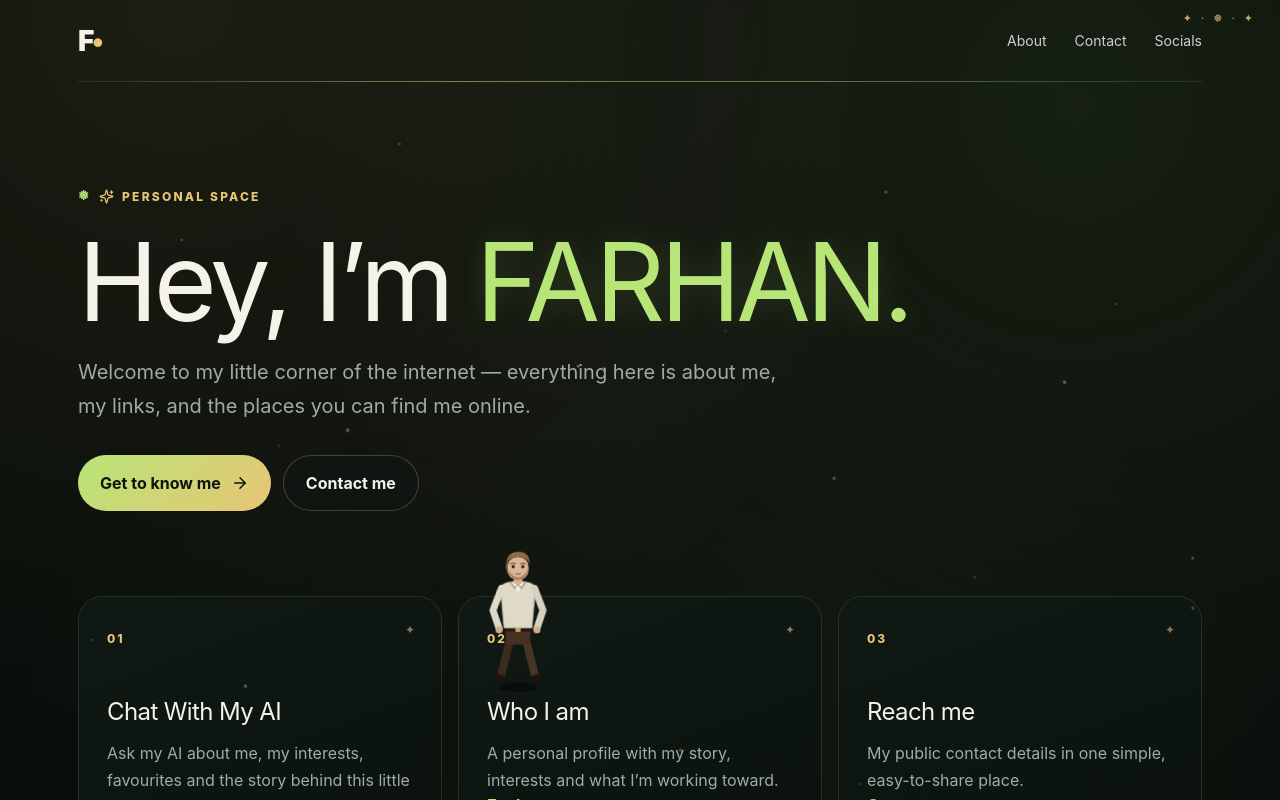
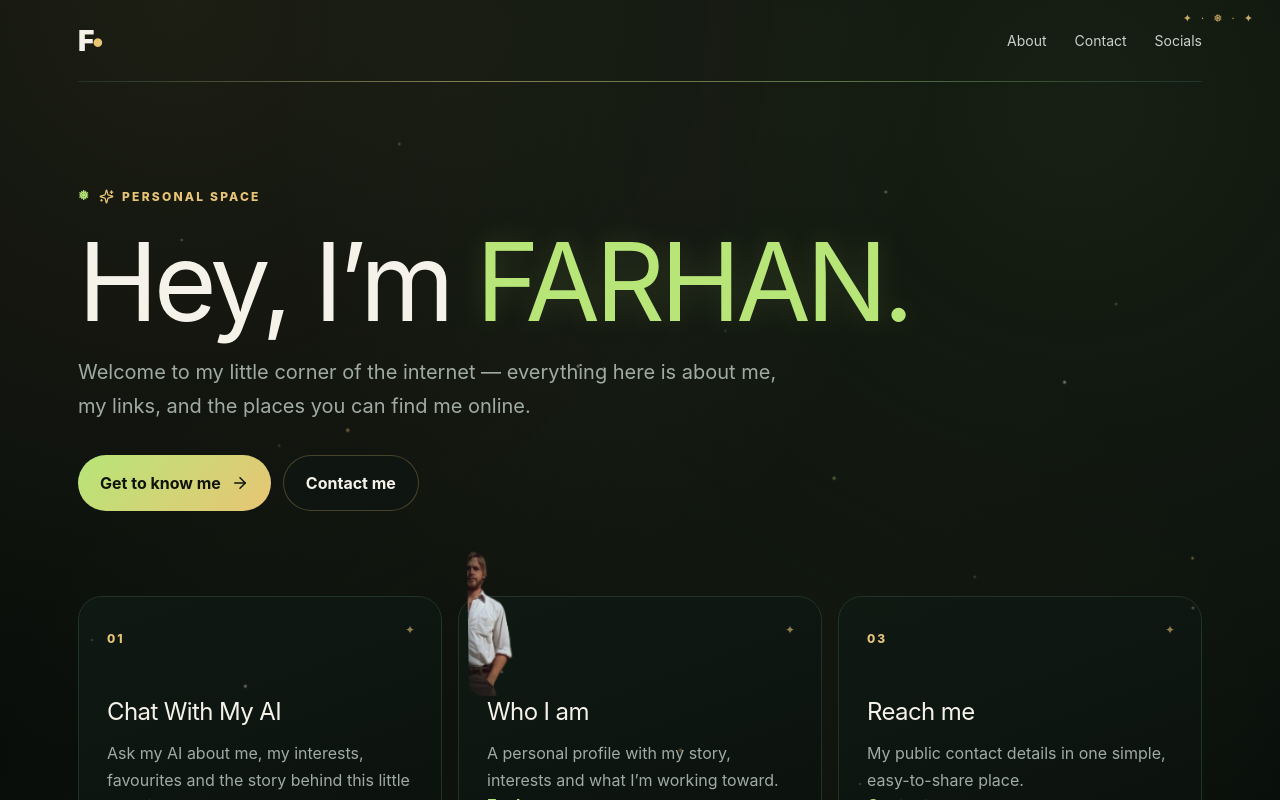
Before and after one commit to farhantalukdar288-cloud/wtfarhan, a Next.js app: page / in a window 1280 px wide. Shown: the top 800 px of the page. Built offline with nearby package versions, Linux system fonts and the light colour scheme.

Commit message:
Update NotebookWalker.tsx

```diff
--- a/components/NotebookWalker.tsx
+++ b/components/NotebookWalker.tsx
@@ -1,5 +1,7 @@
 import React, { useEffect, useRef, useState } from 'react';
 import { useRouter } from 'next/router';
+
+const CHARACTER_IMAGE_SRC = '/notebook-character.png';
 
 const QUIET_LINES = [
   'Take your time.',
@@ -32,7 +34,7 @@ export default function NotebookWalker() {
   const router = useRouter();
   const containerRef = useRef<HTMLDivElement | null>(null);
 
-  const [pos, setPos] = useState({ x: 24, y: 120 });
+  const [pos, setPos] = useState({ x: 24, y: 150 });
   const [facing, setFacing] = useState<'left' | 'right'>('right');
   const [isWalking, setIsWalking] = useState(true);
   const [isNoticingVisitor, setIsNoticingVisitor] = useState(false);
@@ -44,15 +46,15 @@ export default function NotebookWalker() {
     const pickNextSpot = () => {
       if (typeof window === 'undefined') return;
 
-      const charW = 84;
+      const charW = 104;
       const charH = 148;
-      const pad = 18;
+      const pad = 16;
       const maxX = Math.max(pad, window.innerWidth - charW - pad);
-      const maxY = Math.max(pad + 60, window.innerHeight - charH - pad);
+      const maxY = Math.max(pad + 64, window.innerHeight - charH - pad);
 
       const targetX = Math.floor(pad + Math.random() * (maxX - pad));
       const targetY = Math.floor(
-        pad + 60 + Math.random() * (maxY - (pad + 60))
+        pad + 64 + Math.random() * (maxY - (pad + 64))
       );
 
       setPos((prev) => {
@@ -62,13 +64,13 @@ export default function NotebookWalker() {
       setIsWalking(true);
       setIsNoticingVisitor(false);
 
-      const walkDuration = 2800 + Math.random() * 2400;
+      const walkDuration = 3000 + Math.random() * 2400;
       moveTimer = setTimeout(() => {
         setIsWalking(false);
         const noticeChance = Math.random() < 0.45;
         setIsNoticingVisitor(noticeChance);
 
-        const pauseDuration = 2200 + Math.random() * 2600;
+        const pauseDuration = 2400 + Math.random() * 2600;
         moveTimer = setTimeout(pickNextSpot, pauseDuration);
       }, walkDuration);
     };
@@ -148,12 +150,12 @@ export default function NotebookWalker() {
         left: `${pos.x}px`,
         top: `${pos.y}px`,
         zIndex: 45,
-        width: '84px',
+        width: '104px',
         height: '148px',
         cursor: 'pointer',
         userSelect: 'none',
         transition:
-          'left 2.8s cubic-bezier(0.22, 1, 0.36, 1), top 2.8s cubic-bezier(0.22, 1, 0.36, 1)',
+          'left 3s cubic-bezier(0.22, 1, 0.36, 1), top 3s cubic-bezier(0.22, 1, 0.36, 1)',
       }}
     >
       {message && (
@@ -184,278 +186,65 @@ export default function NotebookWalker() {
       )}
 
       <div
-        className={isWalking ? 'nb-walk-bob' : 'nb-idle-breathe'}
+        className={isWalking ? 'nb-film-walk' : 'nb-film-idle'}
         style={{
+          position: 'relative',
           width: '100%',
           height: '100%',
           transform: `scaleX(${facing === 'left' ? -1 : 1})`,
           transition: 'transform 0.35s ease',
+          borderRadius: '14px',
+          overflow: 'hidden',
         }}
       >
-        <svg
-          viewBox="0 0 96 168"
-          width="84"
-          height="148"
-          fill="none"
-          xmlns="http://www.w3.org/2000/svg"
-        >
-          <ellipse
-            cx="48"
-            cy="161"
-            rx="22"
-            ry="5"
-            fill="rgba(0, 0, 0, 0.42)"
-          />
-
-          <g className={isWalking ? 'nb-leg-left' : ''}>
-            <rect
-              x="35"
-              y="104"
-              width="9"
-              height="48"
-              rx="4"
-              fill="#3d2b1f"
-            />
-            <rect
-              x="33"
-              y="148"
-              width="13"
-              height="7"
-              rx="3"
-              fill="#1c140e"
-            />
-          </g>
-
-          <g className={isWalking ? 'nb-leg-right' : ''}>
-            <rect
-              x="52"
-              y="104"
-              width="9"
-              height="48"
-              rx="4"
-              fill="#4a3525"
-            />
-            <rect
-              x="51"
-              y="148"
-              width="13"
-              height="7"
-              rx="3"
-              fill="#1c140e"
-            />
-          </g>
-
-          <path d="M33 94H63L61 112H35L33 94Z" fill="#463123" />
-          <rect
-            x="33"
-            y="92"
-            width="30"
-            height="5"
-            rx="1.5"
-            fill="#24170f"
-          />
-          <rect
-            x="45"
-            y="91.5"
-            width="6"
-            height="6"
-            rx="1"
-            fill="#c9a259"
-          />
-
-          <path
-            d="M28 48C28 43 35 40 48 40C61 40 68 43 68 48L64 93H32L28 48Z"
-            fill="#dfd9c8"
-            stroke="#b8b09c"
-            strokeWidth="1"
-          />
-          <path d="M42 40L48 53L54 40" fill="#f4f1ea" />
-          <path
-            d="M39 40L44 48L48 43L52 48L57 40"
-            stroke="#9e9582"
-            strokeWidth="1.3"
-            fill="none"
-          />
-
-          <g className={isWalking ? 'nb-arm-left' : ''}>
-            <path
-              d="M29 48L23 74L33 94"
-              stroke="#dfd9c8"
-              strokeWidth="8"
-              strokeLinecap="round"
-              strokeLinejoin="round"
-            />
-            <circle cx="33" cy="95" r="4" fill="#d6ad8c" />
-          </g>
-
-          <g className={isWalking ? 'nb-arm-right' : ''}>
-            <path
-              d="M67 48L73 74L63 94"
-              stroke="#d6d0be"
-              strokeWidth="8"
-              strokeLinecap="round"
-              strokeLinejoin="round"
-            />
-            <circle cx="63" cy="95" r="4" fill="#d6ad8c" />
-          </g>
-
-          <rect x="43" y="33" width="10" height="10" rx="4" fill="#d6ad8c" />
-
-          <g
-            style={{
-              transform: isNoticingVisitor
-                ? 'translateY(-1px) scale(1.02)'
-                : 'none',
-              transformOrigin: '48px 24px',
-              transition: 'transform 0.35s ease',
-            }}
-          >
-            <rect
-              x="36"
-              y="12"
-              width="24"
-              height="26"
-              rx="11"
-              fill="#deb696"
-            />
-
-            <path
-              d="M37 25C37 33 41.5 38 48 38C54.5 38 59 33 59 25C57 31 53 35 48 35C43 35 39 31 37 25Z"
-              fill="#8a6848"
-              opacity="0.65"
-            />
-
-            <circle
-              cx={isNoticingVisitor ? '43.5' : '42.5'}
-              cy="23"
-              r="1.8"
-              fill="#231a14"
-            />
-            <circle
-              cx={isNoticingVisitor ? '54.5' : '53.5'}
-              cy="23"
-              r="1.8"
-              fill="#231a14"
-            />
-
-            <path
-              d="M39.5 19.5C41.5 18.8 43.5 19 45 19.8"
-              stroke="#7c5d3f"
-              strokeWidth="1.4"
-              strokeLinecap="round"
-            />
-            <path
-              d="M51 19.8C52.5 19 54.5 18.8 56.5 19.5"
-              stroke="#7c5d3f"
-              strokeWidth="1.4"
-              strokeLinecap="round"
-            />
-
-            <path
-              d="M45.5 31C47 31.8 49 31.8 50.5 31"
-              stroke="#8f644b"
-              strokeWidth="1.4"
-              strokeLinecap="round"
-            />
-
-            <path
-              d="M35 20C34.5 11 40 6 48.5 6C57 6 62 11 61 20C59.5 15 55 12 48 12C41 12 37 15 35 20Z"
-              fill="#8f6b47"
-            />
-            <path
-              d="M35 18C33.5 22 34 27 36 30C35.5 25 36 21 37.5 18"
-              fill="#7c5c3c"
-            />
-          </g>
-        </svg>
+        <img
+          src={CHARACTER_IMAGE_SRC}
+          alt="Notebook inspired character"
+          style={{
+            width: '100%',
+            height: '100%',
+            objectFit: 'cover',
+            objectPosition: 'center top',
+            mixBlendMode: 'lighten',
+            filter: isNoticingVisitor
+              ? 'contrast(1.06) saturate(1.04)'
+              : 'contrast(1.02)',
+            WebkitMaskImage:
+              'radial-gradient(ellipse 74% 82% at 50% 45%, #000 58%, rgba(0,0,0,0.55) 78%, transparent 100%)',
+            maskImage:
+              'radial-gradient(ellipse 74% 82% at 50% 45%, #000 58%, rgba(0,0,0,0.55) 78%, transparent 100%)',
+            transition: 'filter 0.35s ease',
+            display: 'block',
+          }}
+        />
       </div>
 
       <style jsx>{`
-        .nb-idle-breathe {
-          animation: nbBreathe 3.2s ease-in-out infinite;
+        .nb-film-idle {
+          animation: nbFilmBreathe 3.4s ease-in-out infinite;
         }
 
-        .nb-walk-bob {
-          animation: nbWalkBob 0.7s ease-in-out infinite;
+        .nb-film-walk {
+          animation: nbFilmStride 1.15s ease-in-out infinite;
         }
 
-        .nb-leg-left {
-          transform-origin: 39.5px 104px;
-          animation: nbLegSwingA 0.7s ease-in-out infinite;
-        }
-
-        .nb-leg-right {
-          transform-origin: 56.5px 104px;
-          animation: nbLegSwingB 0.7s ease-in-out infinite;
-        }
-
-        .nb-arm-left {
-          transform-origin: 29px 48px;
-          animation: nbArmSwingB 0.7s ease-in-out infinite;
-        }
-
-        .nb-arm-right {
-          transform-origin: 67px 48px;
-          animation: nbArmSwingA 0.7s ease-in-out infinite;
-        }
-
-        @keyframes nbBreathe {
+        @keyframes nbFilmBreathe {
           0%,
           100% {
-            transform: translateY(0px);
+            transform: translateY(0px) scale(1);
           }
           50% {
-            transform: translateY(-2.5px);
+            transform: translateY(-2.5px) scale(1.01);
           }
         }
 
-        @keyframes nbWalkBob {
+        @keyframes nbFilmStride {
           0%,
           100% {
-            transform: translateY(0px);
+            transform: translateY(0px) rotate(-1.2deg);
           }
           50% {
-            transform: translateY(-4px);
-          }
-        }
-
-        @keyframes nbLegSwingA {
-          0%,
-          100% {
-            transform: rotate(14deg);
-          }
-          50% {
-            transform: rotate(-14deg);
-          }
-        }
-
-        @keyframes nbLegSwingB {
-          0%,
-          100% {
-            transform: rotate(-14deg);
-          }
-          50% {
-            transform: rotate(14deg);
-          }
-        }
-
-        @keyframes nbArmSwingA {
-          0%,
-          100% {
-            transform: rotate(-8deg);
-          }
-          50% {
-            transform: rotate(8deg);
-          }
-        }
-
-        @keyframes nbArmSwingB {
-          0%,
-          100% {
-            transform: rotate(8deg);
-          }
-          50% {
-            transform: rotate(-8deg);
+            transform: translateY(-4.5px) rotate(1.2deg);
           }
         }
       `}</style>
```
